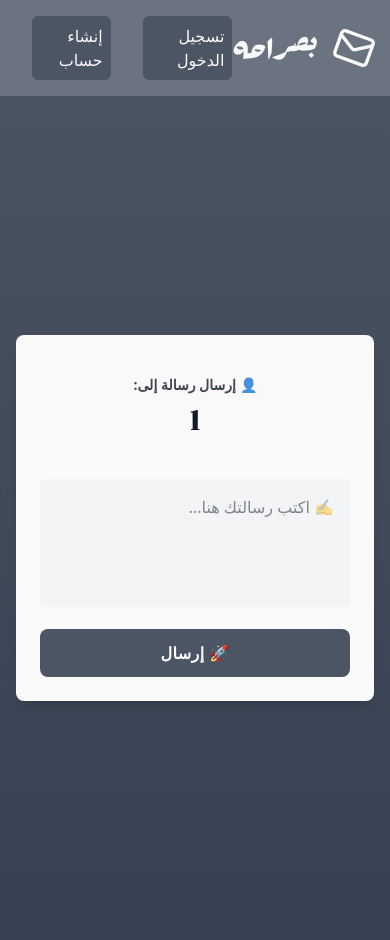
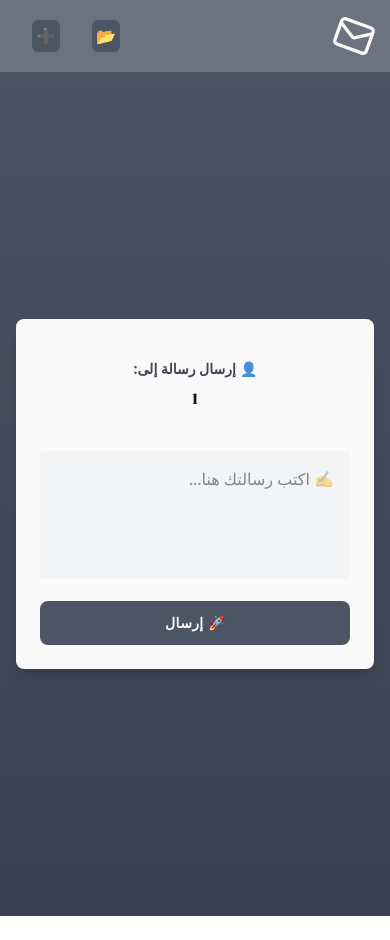
Before and after one commit to 2ao1-1/bsaraha, a React (Vite) app: page /#/1/1 in a window 390 px wide. After the commit the page ends 916 px from the top, so only its background shows below. Built offline with nearby package versions, Linux system fonts and the light colour scheme.

Commit message:
responsive

```diff
--- a/src/components/Menu.jsx
+++ b/src/components/Menu.jsx
@@ -1,8 +1,8 @@
 import { Link } from "react-router-dom";
 
 const menuItems = [
-  { name: "تسجيل الدخول", path: "/login" },
-  { name: "إنشاء حساب", path: "/register" },
+  { icon: "📂", path: "/login", name: "دخول" },
+  { icon: "➕", path: "/register", name: "إنشاء حساب" },
 ];
 
 // eslint-disable-next-line react/prop-types
@@ -12,7 +12,7 @@ export default function Menu({ userView }) {
       <nav className="flex justify-center">
         <ul className="flex flex-row gap-8 items-center">
           {userView === "user" ? (
-            <MenuLink name="الصفحة الشخصية" path="/profile" />
+            <MenuLink icon="🏠" name="الصفحة الرئيسية" path="/profile" />
           ) : (
             menuItems.map((item) => <MenuLink key={item.path} {...item} />)
           )}
@@ -23,17 +23,17 @@ export default function Menu({ userView }) {
 }
 
 // eslint-disable-next-line react/prop-types
-export function MenuLink({ name, path }) {
+export function MenuLink({ name, path, icon }) {
   return (
     <li className="bg-gray-600 hover:bg-gray-700 rounded-md">
       <Link
         to={path}
         className={`
-          block w-full p-2 rounded-md
-          transition-colors
+          block w-full p-1 rounded-md
+          transition-colors md:flex items-center flex-wrap
         `}
       >
-        {name}
+        {icon} <span className="hidden md:block">{name}</span>
       </Link>
     </li>
   );
--- a/src/components/Navbar.jsx
+++ b/src/components/Navbar.jsx
@@ -32,7 +32,7 @@ export function Logo() {
       >
         <Mail size={40} />
       </motion.div>
-      <h2 className="text-4xl font-headers">بصراحه</h2>
+      <h2 className="hidden md:block md:text-4xl font-headers">بصراحه</h2>
     </motion.div>
   );
 }
--- a/src/layout/AppLayout.jsx
+++ b/src/layout/AppLayout.jsx
@@ -6,7 +6,7 @@ export default function AppLayout() {
   const isLoading = navigation.state === "loading";
 
   return (
-    <main className="flex flex-col bg-primary-main cursor-default h-full w-full">
+    <main className="flex flex-col bg-primary-main cursor-default h-full w-full px-2 py-8">
       {isLoading ? (
         <div className="flex justify-center items-center h-[calc(100vh-60px)]">
           <Loader />
--- a/src/pages/Home.jsx
+++ b/src/pages/Home.jsx
@@ -89,7 +89,7 @@ function Btn({ text, to }) {
 
   return (
     <SparkButton
-      className="mt-5 px-6 py-3 bg-gray-300 hover:bg-gray-900 text-gray-900 hover:text-gray-100 rounded-lg font-bold text-lg transition-all duration-300 hover:shadow-lg"
+      className="mt-5 px-6 py-3 bg-gray-300 hover:bg-gray-900 text-gray-900 hover:text-gray-100 rounded-lg font-bold transition-all duration-300 hover:shadow-lg  text-sm md:text-base"
       onClick={() => navigate(to)}
       sparkProps={{
         sparkColor: "#fff",
--- a/src/pages/Profile.jsx
+++ b/src/pages/Profile.jsx
@@ -175,19 +175,18 @@ export default function Profile() {
       className="min-h-screen bg-gradient-to-b bg-gray-400 p-4 mx-auto font-body"
     >
       <div className="container mx-auto">
-        <div className="grid justify-center">
         <motion.div
           initial={{ y: -20, opacity: 0 }}
           animate={{ y: 0, opacity: 1 }}
-            className="grid md:grid-cols-2 gap-4 justify-center items-center mb-6 p-6 bg-gray-200 rounded-lg shadow-lg"
+          className="md:grid md:grid-cols-2 gap-4 justify-center items-center mb-6 p-2 bg-gray-200 rounded-lg shadow-lg w-full"
         >
           <UserInfo name={userData?.fullName} />
-            <div className=" flex flex-col justify-center items-center">
-              <div className="p-4 bg-primary-darker rounded-md text-center">
+          <div className="p-2 md:flex flex-col justify-center items-center flex-wrap">
+            <div className="p-4 bg-primary-darker rounded-md text-center break-words text-xs md:text-base">
               {shareUrl}
             </div>
             <div className="space-y-2">
-                <div className="flex gap-4 mt-6">
+              <div className="flex gap-4 mt-6 justify-between">
                 <CopyURL shareProfile={shareProfile} loading={loading} />
                 <LogOutBtn handleLogout={handleLogout} loading={loading} />
               </div>
@@ -200,14 +199,14 @@ export default function Profile() {
         <motion.div
           initial={{ y: 20, opacity: 0 }}
           animate={{ y: 0, opacity: 1 }}
-            className="bg-white rounded-lg shadow-lg p-6"
+          className="bg-white rounded-lg shadow-lg p-4"
         >
-            <h3 className="text-3xl font-bold mb-6 text-gray-800">
+          <h3 className="text-base md:text-3xl font-bold mb-6 text-gray-800">
             الرسائل المستلمة
           </h3>
           <SparkButton
             onClick={fetchMessages}
-              className="bg-gray-500 hover:bg-gray-darker text-white px-6 py-2 rounded-lg transition-colors duration-200 mb-6"
+            className="bg-gray-500 hover:bg-gray-darker text-white px-6 py-2 rounded-lg transition-colors duration-200 mb-6 text-sm md:text-base"
             disabled={loading}
           >
             🔄 تحديث يدوي
@@ -227,7 +226,7 @@ export default function Profile() {
                 <motion.p
                   initial={{ opacity: 0 }}
                   animate={{ opacity: 1 }}
-                    className="text-center text-gray-600 text-lg"
+                  className="text-center text-gray-600 text-xs md:text-lg"
                 >
                   لا توجد رسائل حتى الآن
                 </motion.p>
@@ -236,7 +235,6 @@ export default function Profile() {
           )}
         </motion.div>
       </div>
-      </div>
     </motion.div>
   );
 }
@@ -244,12 +242,14 @@ export default function Profile() {
 // eslint-disable-next-line react/prop-types
 function UserInfo({ name }) {
   return (
-    <div className=" flex flex-col justify-center items-center">
+    <div className="py-4 flex flex-col justify-center items-center">
       <User
-        size={80}
-        className="rounded-full bg-gray-200 text-gray-700 border-gray-500 border-2  mb-8"
+        size={60}
+        className="text-3xl rounded-full bg-gray-200 text-gray-700 border-gray-500 border-2  md:mb-8"
       />
-      <h2 className="text-4xl mb-4 text-gray-800 font-headers">{name}</h2>
+      <h2 className="text-base md:text-4xl mb-4 text-gray-800 font-headers">
+        {name}
+      </h2>
     </div>
   );
 }
@@ -259,7 +259,7 @@ function CopyURL({ loading, shareProfile }) {
   return (
     <SparkButton
       onClick={shareProfile}
-      className="bg-gray-600 hover:bg-gray-700 text-white px-6 py-2 rounded-lg transition-colors duration-200"
+      className="bg-gray-600 hover:bg-gray-700 text-white px-6 py-2 rounded-lg transition-colors duration-200 text-sm md:text-base"
       disabled={loading}
     >
       نسخ الرابط
@@ -272,7 +272,7 @@ function LogOutBtn({ loading, handleLogout }) {
   return (
     <SparkButton
       onClick={handleLogout}
-      className="bg-red-500 hover:bg-red-600 text-white px-6 py-2 rounded-lg transition-colors duration-200"
+      className="bg-red-500 hover:bg-red-600 text-white px-6 py-2 rounded-lg transition-colors duration-200 text-sm md:text-base"
       disabled={loading}
     >
       تسجيل خروج
@@ -290,11 +290,13 @@ function ReceivedMessages({ messages }) {
           initial={{ opacity: 0, y: 20 }}
           animate={{ opacity: 1, y: 0 }}
           exit={{ opacity: 0, y: -20 }}
-          className="bg-gray-200 p-4 rounded-lg shadow-md border border-gray-600 relative flex flex-col justify-between flex-wrap gap-5"
+          className="bg-gray-200 p-3 md:p-4 rounded-lg shadow-md border border-gray-600 flex flex-col gap-3 w-full break-words overflow-hidden text-sm md:text-base"
         >
-          <p className="text-text-primary text-lg">{message.content}</p>
+          <p className="text-text-primary text-md md:text-base break-words overflow-hidden">
+            {message.content}
+          </p>
           <div className="flex justify-between items-center">
-            <p className="text-sm text-text-gray">
+            <p className="text-xs md:text-sm text-text-gray break-words">
               {new Date(message.createdAt).toLocaleString("ar-EG", {
                 day: "numeric",
                 month: "long",
--- a/src/pages/SendMassage.jsx
+++ b/src/pages/SendMassage.jsx
@@ -85,7 +85,7 @@ export default function SendMessage() {
                 <h3 className="text-sm font-semibold text-text-primary/80">
                   👤 إرسال رسالة إلى:
                 </h3>
-                <p className="text-3xl font-headers text-gra-900 mt-2">
+                <p className="text-md md:text-3xl font-headers text-gra-900 mt-2">
                   {userName.replace("-", " ").toLocaleUpperCase()}
                 </p>
               </motion.div>
@@ -95,13 +95,18 @@ export default function SendMessage() {
           <motion.textarea
             className="w-full p-4 rounded bg-primary-darker text-text-primary focus:outline-none focus:ring-2 focus:ring-gray-400 placeholder-text-primary/50 resize-none"
             rows="4"
-            placeholder="✍️ اكتب رسالتك هنا..."
+            placeholder={`✍️ اكتب رسالتك هنا...`}
             value={message}
             onChange={(e) => setMessage(e.target.value)}
             initial={{ opacity: 0 }}
             animate={{ opacity: 1 }}
             transition={{ delay: 0.3 }}
           />
+          {message.length > 0 && message.length < 5 && (
+            <p className="text-red-500 text-xs mt-2">
+              ⚠️ يجب أن تحتوي الرسالة على أكثر من 4 أحرف
+            </p>
+          )}
 
           <motion.button
             onClick={sendMessage}
@@ -110,7 +115,7 @@ export default function SendMessage() {
               loading
                 ? "bg-gray-600 cursor-not-allowed opacity-70"
                 : "bg-gray-600 hover:bg-gray-700"
-            } text-primary-main px-6 py-3 rounded-lg w-full transition-all duration-300 font-semibold tracking-wide`}
+            } text-primary-main px-6 py-3 rounded-lg w-full transition-all duration-300 font-semibold tracking-wide text-sm md:text-base`}
             whileHover={{ scale: loading ? 1 : 1.02 }}
             whileTap={{ scale: loading ? 1 : 0.98 }}
           >
```
Lines whose indentation alone changed are shown as unchanged.
